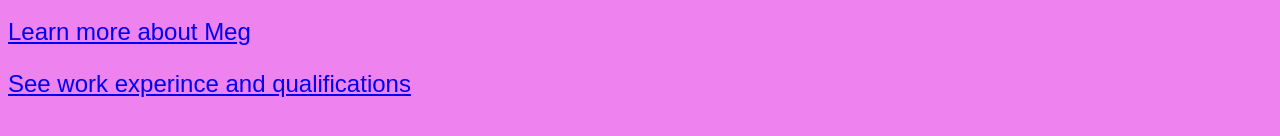
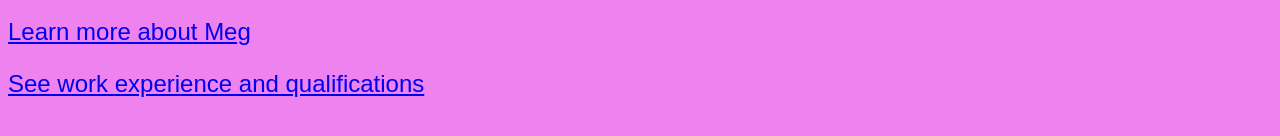
Before and after one commit to mfarle01/MFARLE01.github.io, a plain HTML site: page index.html in a window 1280 px wide. Shown: the part 544-680 px from the top of the page. Drawn offline with Linux system fonts and the light colour scheme.

Commit message:
update index

```diff
--- a/index.html
+++ b/index.html
@@ -18,7 +18,7 @@
 	<h2><em>See resume and bio below</em></h2>
 	<p><img src="swsg.jpg" alt = "photo" style="width:300px;height:400px;"/></p>
 	<p><a href="bio.html"> Learn more about Meg</a></p>
-	<p><a href="resume.html"/>See work experince and qualifications</p>
+	<p><a href="resume.html"/>See work experience and qualifications</p>
 
 </body>
 
```
